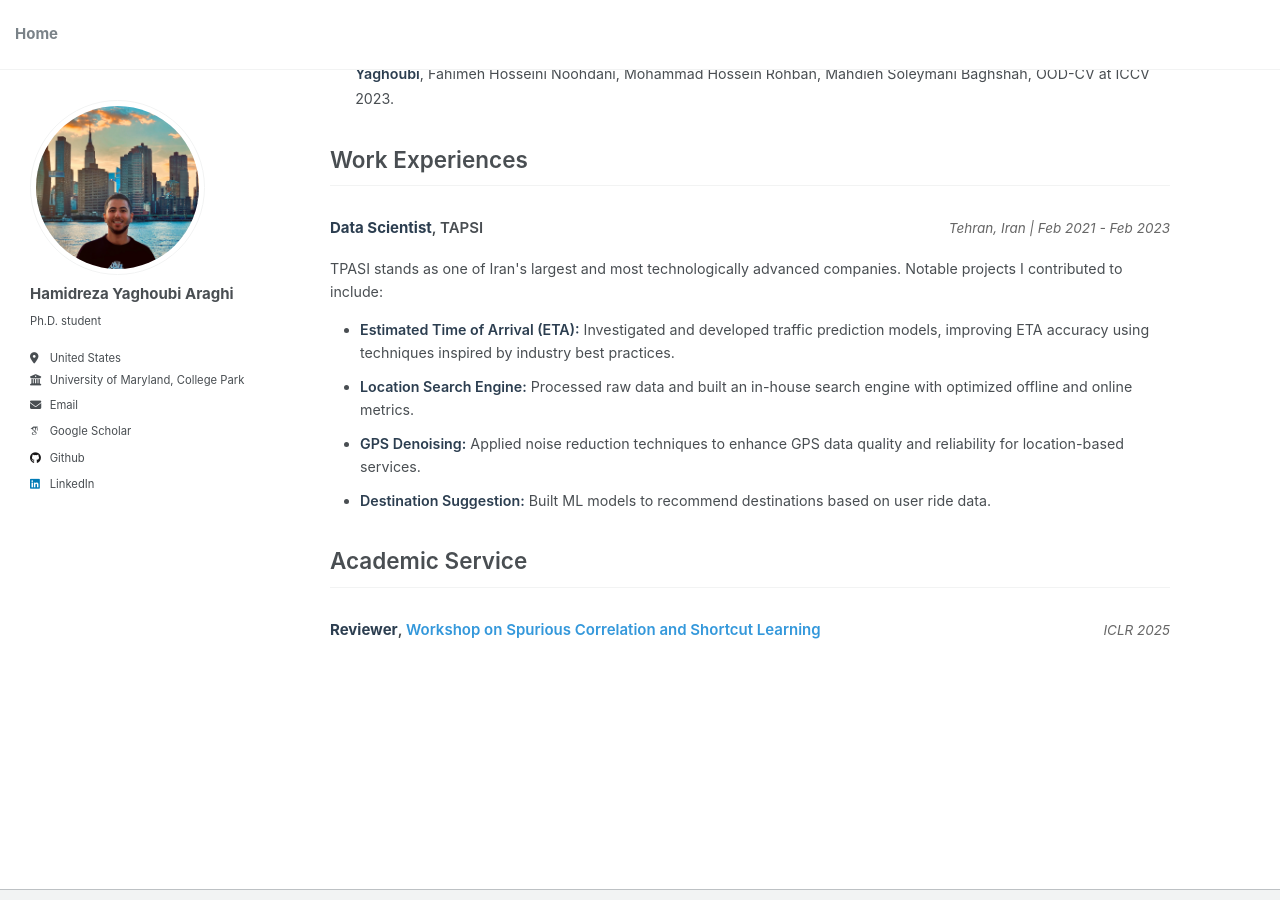
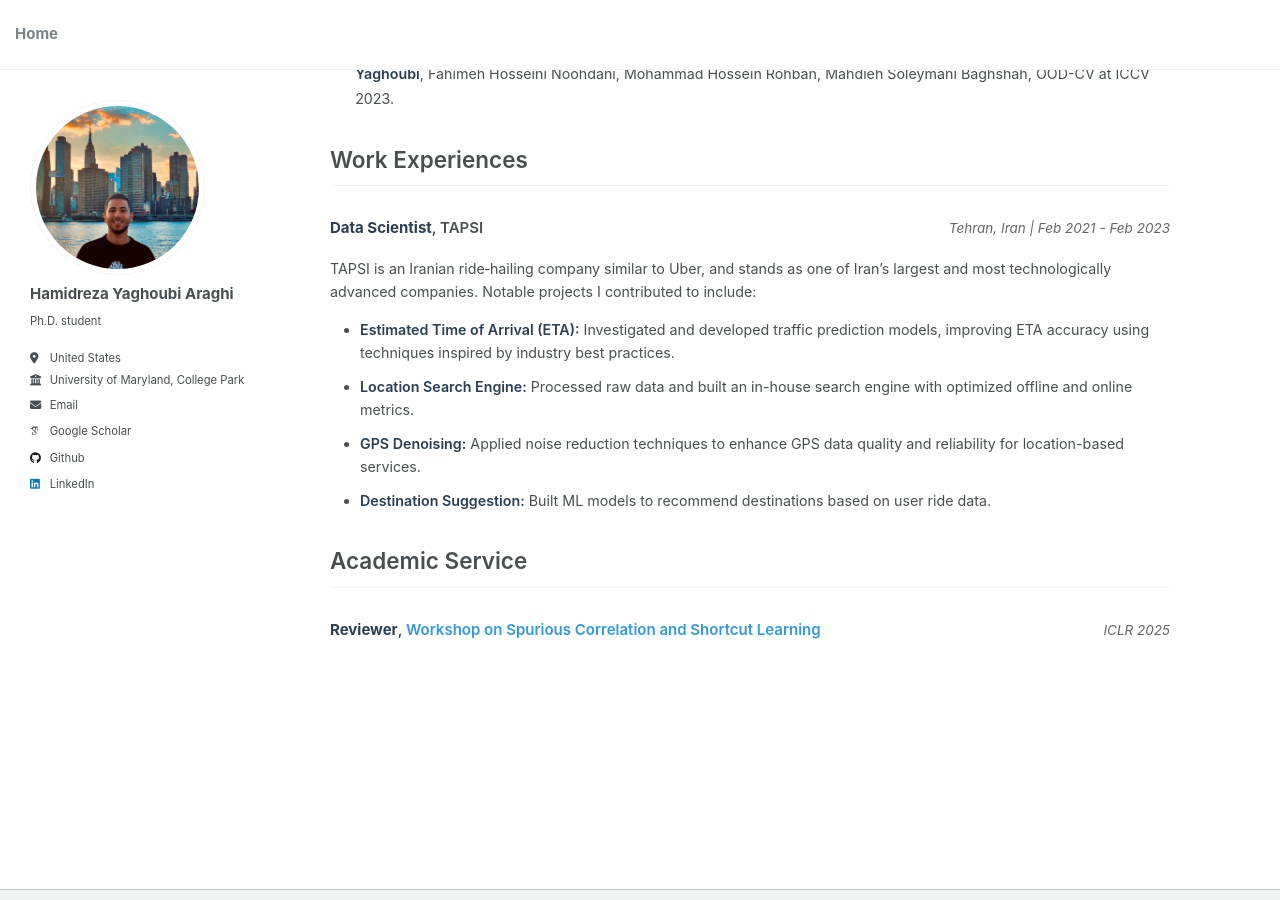
Before and after one commit to HamidrezaYaghoubi/HamidrezaYaghoubi.github.io, a Jekyll site: the page built from _pages/about.md, in a window 1280 px wide and 900 px high, scrolled down 628 px. Built offline with Jekyll 4.4.1, drawn with Linux system fonts in a browser that asks for light colours; some web fonts are replaced.

Commit message:
update about.md

```diff
--- a/_pages/about.md
+++ b/_pages/about.md
@@ -63,7 +63,7 @@ I'm a first-year Ph.D. student in Computer Engineering at the University of Mary
 </div>
 
 <div class="work-description">
-<p>TPASI stands as one of Iran's largest and most technologically advanced companies. Notable projects I contributed to include:</p>
+<p>TAPSI is an Iranian ride‑hailing company similar to Uber, and stands as one of Iran’s largest and most technologically advanced companies. Notable projects I contributed to include:</p>
 
 <ul class="project-list">
 <li><strong>Estimated Time of Arrival (ETA):</strong> Investigated and developed traffic prediction models, improving ETA accuracy using techniques inspired by industry best practices.</li>
```
